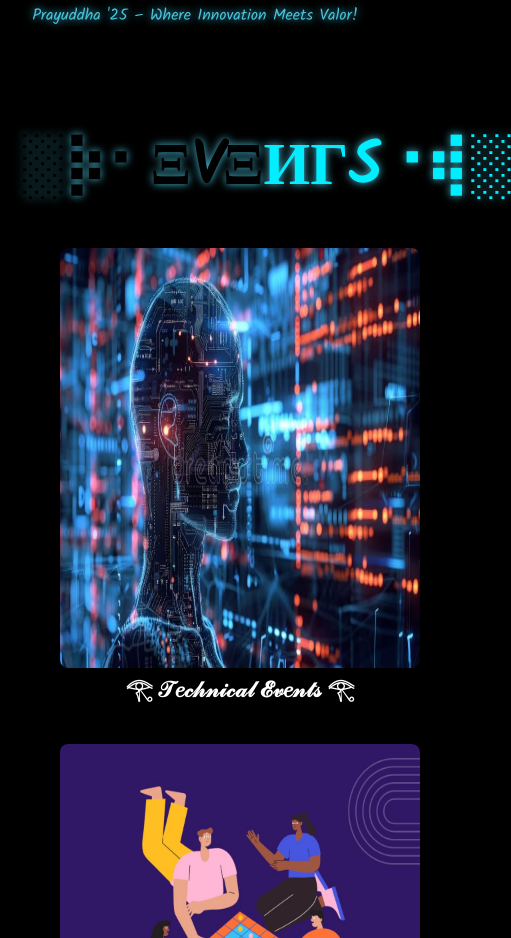
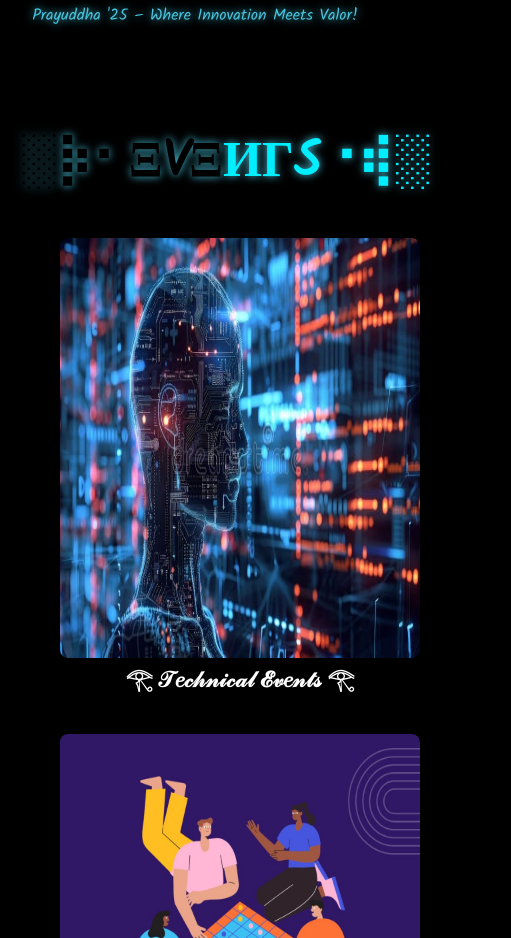
Before and after one commit to Sarathsowjikv123/symposium, a plain HTML site: page index.html in a window 390 px wide. Shown: the part 1746-2684 px from the top of the page, 511 px wide, since content can reach past the window. Drawn offline with nearby package versions, Linux system fonts and the light colour scheme; a web font is replaced by a local one.

Commit message:
Update style.css

```diff
--- a/style.css
+++ b/style.css
@@ -635,6 +635,13 @@ ul li {
         transition: height 0.5s;
     }
 
+.main-text h2 {
+    font-size: 50px;
+    line-height: 1;
+    color: #000;
+    text-align: center;
+}
+
 }
 
 
```
